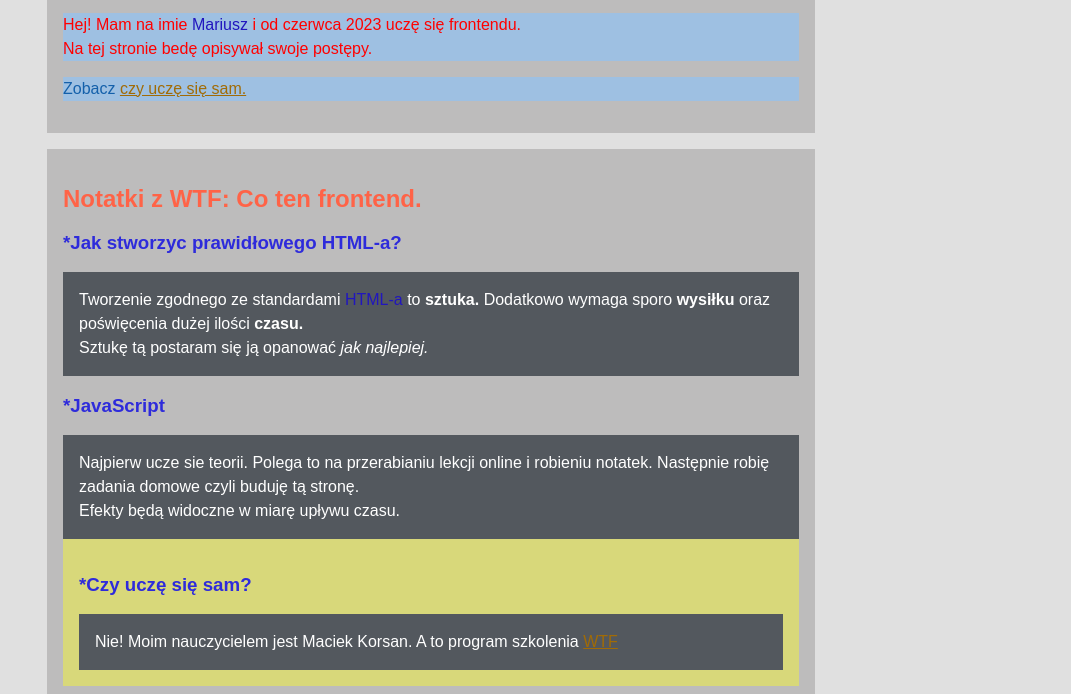
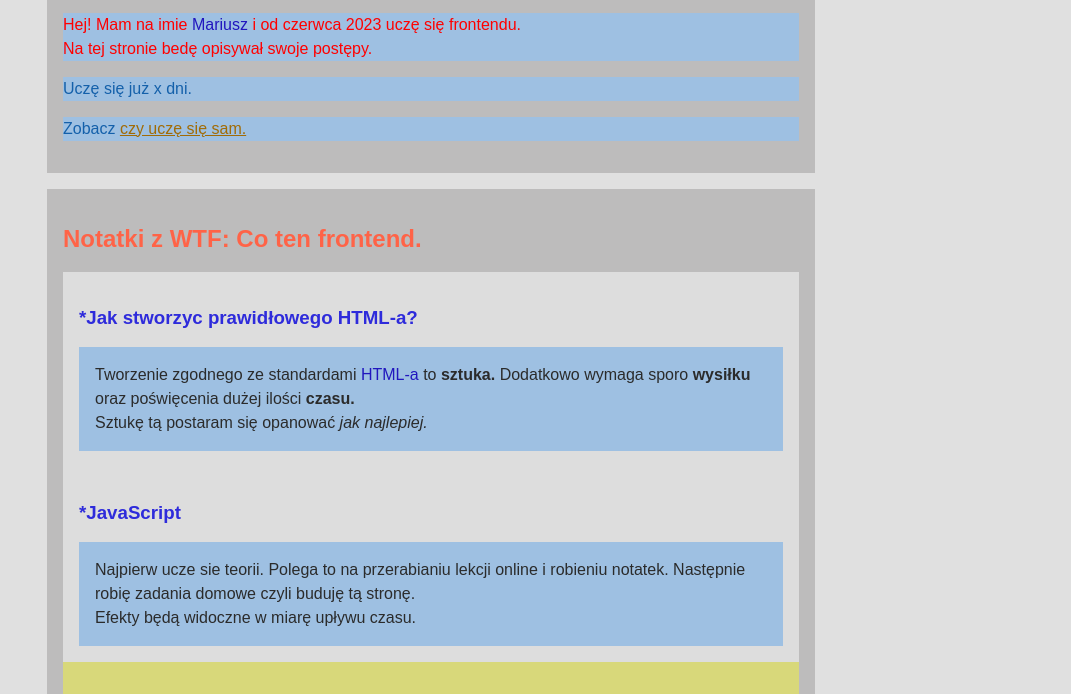
Before and after one commit to mariuszwuteefowicz/homepage, a website built with Parcel: page src/index.html in a window 1280 px wide. Shown: the part 795-1489 px from the top of the page, without its empty margins (209-1280 px from the left). Built offline with nearby package versions, Linux system fonts and the light colour scheme.

Commit message:
dark/light mode added

```diff
--- a/src/index.html
+++ b/src/index.html
@@ -33,6 +33,9 @@
                 Hej! Mam na imie <span class="special">Mariusz</span> i od czerwca 2023 uczę się frontendu. <br>Na tej stronie bedę opisywał swoje
                 postępy.
             </p>
+            <p>Uczę się już x dni.
+
+            </p>
             <p>
                 Zobacz <a href="#szkolenie">czy uczę się sam.</a>
             </p>
@@ -44,8 +47,7 @@
                 <h3 class="my-article__header">Jak stworzyc prawidłowego HTML-a?</h3>
                 <p>Tworzenie zgodnego ze standardami <span class="special">HTML-a</span> to <strong>sztuka.</strong> Dodatkowo wymaga sporo
                     <strong>wysiłku</strong> oraz poświęcenia dużej ilości <strong>czasu.</strong> <br>Sztukę tą
-                    postaram się
-                    ją opanować
+                    postaram się opanować
                     <em>jak najlepiej.</em>
                 </p>
             </article>
--- a/src/js/main.js
+++ b/src/js/main.js
@@ -71,8 +71,9 @@ console.log(humanTwo)
 const button = document.querySelector('.page-header__button--js')
 
 const clickFunction = (e) => {
-    const header = document.querySelector('.page-header__heading--js')
-   header.innerHTML = 'klik, klik!';
+    document.documentElement.style.setProperty('--backgroundColor', 'tomato')
+   /* const header = document.querySelector('.page-header__heading--js')
+   header.innerHTML = 'klik, klik!';*/
 }
 button.addEventListener('click', clickFunction)
 
--- a/src/styles/components/section.scss
+++ b/src/styles/components/section.scss
@@ -3,6 +3,7 @@
     margin-bottom: 16px;
     color: #1460aa;
     padding: 16px;
+    //--backgroundColor: rgb(16, 107, 31);
 
     &__header {
         color: rgb(93, 96, 175);
--- a/src/styles/main.scss
+++ b/src/styles/main.scss
@@ -4,6 +4,18 @@
 $textColor: rgb(46, 43, 219);
 $desktop: 1280px;
 $tablet: 768px;
+
+:root {
+    --textColour: rgb(43, 43, 43);
+    --backgroundColor: rgb(221, 221, 221);
+}
+
+@media (prefers-color-scheme: dark) {
+    :root {
+    --textColour: rgb(221, 221, 221);
+    --backgroundColor: rgb(43, 43, 43);
+}
+}
 
 html {
     box-sizing: border-box;
@@ -74,8 +86,10 @@ section a {
 }
 
 .my-article {
+    background: var(--backgroundColor);
+    color: var(--textColour);
+    padding: 1rem;
     &__header {
-        color: $textColor;
 
         &::before {
             content: "*";
@@ -87,8 +101,8 @@ section a {
     }
 
     p {
-        background: #53585e;
-        color: white;
+        //background: #53585e;
+        //color: white;
         padding: 16px;
         margin-bottom: 0;
     }
```
